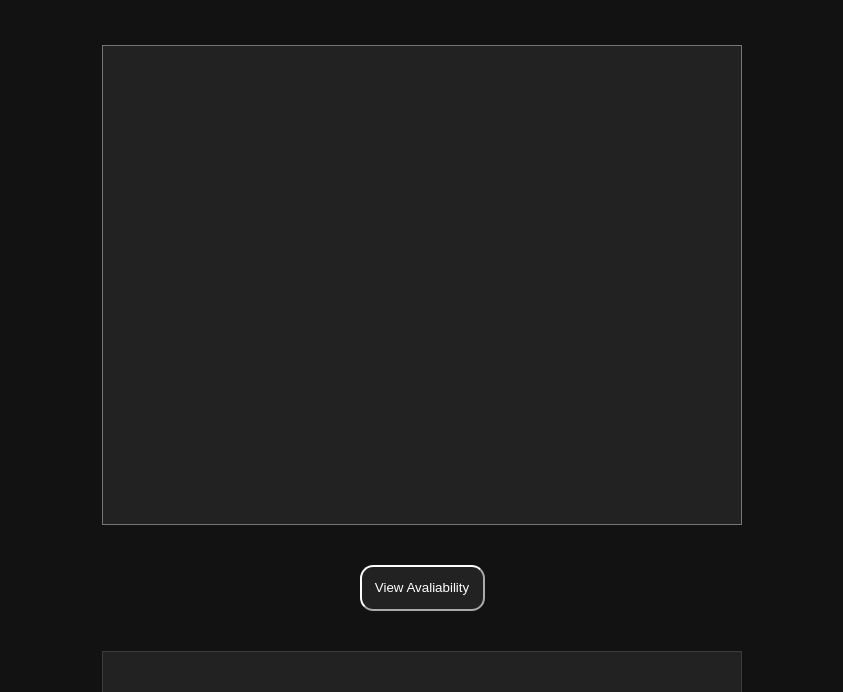
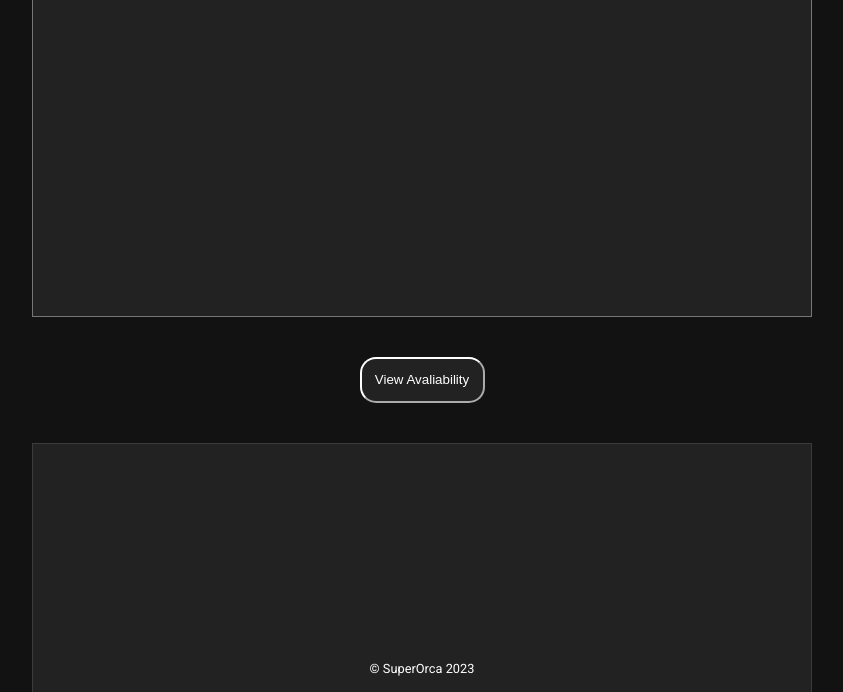
Before and after one commit to SuperOrca/Minehut, a plain HTML site: page index.html in a window 1280 px wide. Shown: the part 108-800 px from the top of the page, without its empty margins (218-1061 px from the left). Drawn offline with Linux system fonts and the light colour scheme.

Commit message:
speedups and ui update

```diff
--- a/app.js
+++ b/app.js
@@ -10,7 +10,10 @@ const view = async () => {
     viewButton.disabled = true;
     const servers = input.value
         .split("\n")
-        .filter((str) => str.length >= 4 && str.length <= 12);
+        .filter(
+            (str) =>
+                str.length >= 4 && str.length <= 12 && /^[a-zA-Z]+$/.test(str)
+        );
     out = "";
 
     for (const server of servers) {
--- a/index.html
+++ b/index.html
@@ -16,5 +16,9 @@
         <input type="button" id="view" onclick="view()" value="View Avaliability">
         <textarea id="output" disabled></textarea>
     </div>
+
+    <footer>
+        &copy; SuperOrca 2023
+    </footer>
 </body>
 </html>
--- a/style.css
+++ b/style.css
@@ -7,14 +7,14 @@
 }
 
 body {
-    height: 150vh;
+    height: 100%;
     background-color: #121212;
     color: white;
     font-family: Roboto, sans-serif;
 }
 
 .content {
-    margin-top: 3em;
+    margin-top: 1.5em;
     display: flex;
     align-items: center;
     justify-content: center;
@@ -23,15 +23,15 @@ body {
 
 h2 {
     font-size: 1rem;
-    margin-bottom: 3em;
+    margin-bottom: 1.5em;
     max-width: 60%;
     color: gray;
 }
 
 textarea {
     background-color: #222222;
-    width: max(50%, 480px);
-    height: 30rem;
+    width: min(100%, 40em);
+    height: 20rem;
     resize: none;
     color: #ffffff;
     padding: 1em;
@@ -44,6 +44,18 @@ input {
     background-color: #222222;
     color: white;
     outline: none;
-    border-radius: 1em;
+    border-radius: 1rem;
     border-color: white;
 }
+
+input:disabled {
+    cursor: not-allowed;
+}
+
+footer {
+    position: absolute;
+    bottom: 1rem;
+    width: 100%;
+    text-align: center;
+    font-size: 0.8rem;
+}
```
